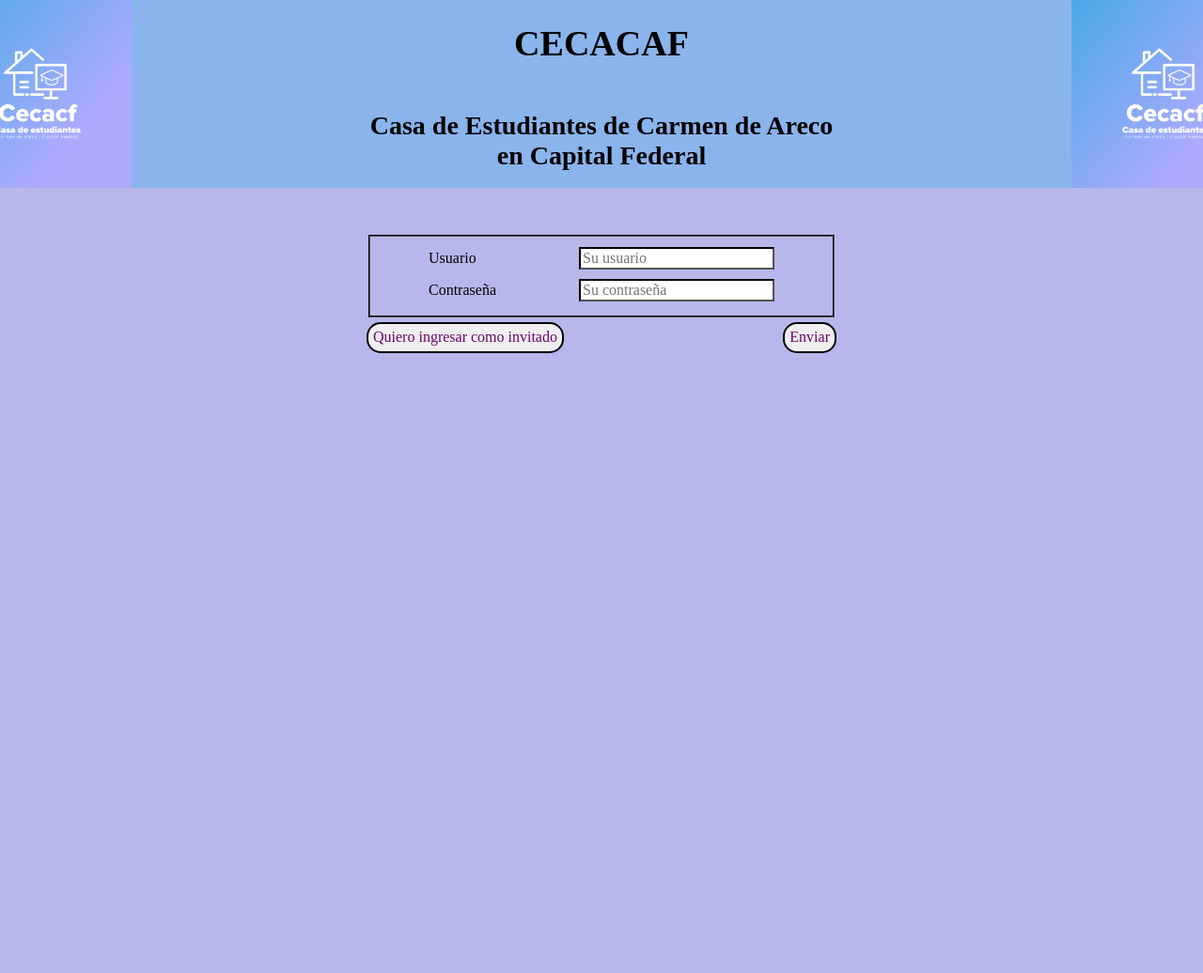
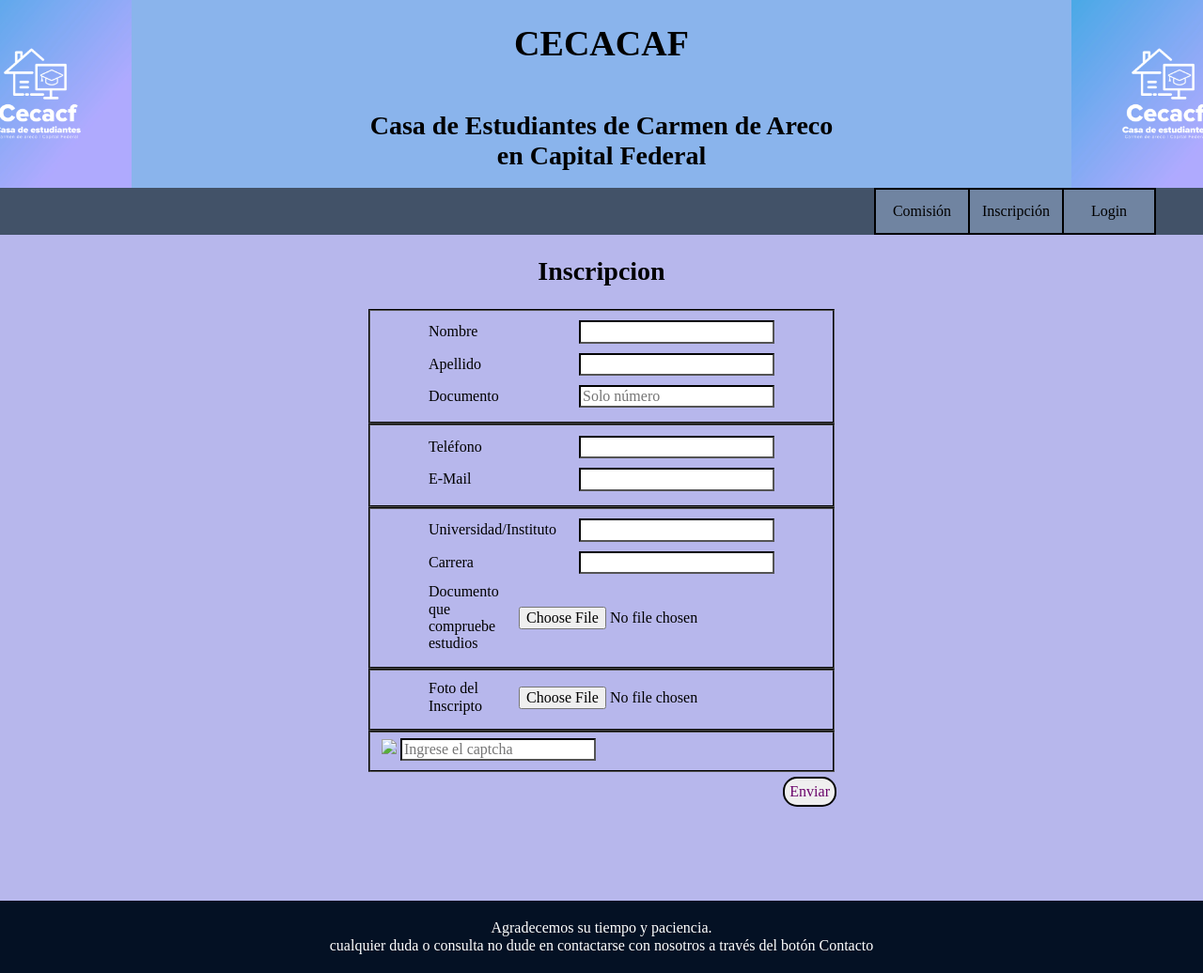
Before and after one commit to YoelIbarra/ProyectoAvanzadoIBARRA, a PHP site: page /index.php?ruta=invitado in a window 1280 px wide. Shown: the whole page at 94% size. Before the commit the page ends 376 px from the top, so only its background shows below. Run offline with PHP 8.4, Linux system fonts and the light colour scheme.

Commit message:
invitado update
Agregada la navegación de invitados

```diff
--- a/controladores/invitado.controlador.php
+++ b/controladores/invitado.controlador.php
@@ -0,0 +1,13 @@
+<?php
+
+Class ControladorInvitado {
+
+    public function getInvitado(){
+        include "vistas/inscripcion.php";
+    }
+
+    public function getComision(){
+        include "vistas/comision.php";
+    }
+
+}
--- a/controladores/usuario.controlador.php
+++ b/controladores/usuario.controlador.php
@@ -0,0 +1,9 @@
+<?php
+
+Class ControladorUsuario {
+
+    public function getUsuario(){
+        include "vistas/inicioUsuario.php";
+    }
+
+}
--- a/index.php
+++ b/index.php
@@ -8,9 +8,27 @@ require_once "controladores/usuario.controlador.php";
 
 
 $login = new ControladorLogin();
+$invitado = new ControladorInvitado();
 
 
+// Lógica
 
-// Metodos
+if(isset($_GET['ruta'])){
+    if(
+        $_GET['ruta'] == 'invitado'
+    ){
+        if(isset($_GET['comision'])){
+           $invitado -> getComision();
+        }else {
+            $invitado -> getInvitado();
+        }
+    }else{
+        // ERROR 404
+    }
+}else{
+    if(isset($_SESSION['usuario'])){
 
-$login -> getLogin();
+    }else{
+        $login -> getLogin();
+    }
+}
--- /dev/null
+++ b/vistas/inscripcion.php
@@ -0,0 +1,115 @@
+<?php
+    session_start();
+    if(isset($_SESSION['codigo_captcha'])){
+        session_destroy();
+        session_start();
+    }
+    $letras = array('a','b','c','d','e','f','g','h','i','j','k','l','m','n','o','p','q','r','s','t','u','v','w','x','y','z');
+        $mezcla1 = rand(0, 25);
+        $mezcla2 = rand(0, 25);
+        $mezcla3 = rand(0, 25);
+        $mezcla4 = rand(0, 25);
+        $numero = rand(0,9);
+
+        $_SESSION['codigo_captcha'] = $letras[$mezcla1] . $letras[$mezcla2] . $numero . $letras[$mezcla3] . $letras[$mezcla4];
+?>
+
+<!DOCTYPE html>
+<html lang="es">
+<head>
+    <?php include('configHead.php') ?>
+    <title>Inscripcion</title>
+</head>
+<body>
+    <?php include('header.php');include('navegacionInvitado.php') ?>
+
+    <section class="contenedor">
+    <h2>Inscripcion</h2>
+    <?php
+        if(isset($_GET['ok'])){
+    ?>
+            <div class="mensaje">
+                <h2 class="alerta">Inscripción enviada correctamente</h2>
+            </div>
+    <?php
+        }else if(isset($_GET['cap'])){
+
+    ?>
+            <div class="mensaje">
+                <h2 class="alerta">Error en Código Captcha</h2>
+            </div>
+    <?php
+        }else if(isset($_GET['dup'])){
+
+    ?>
+            <div class="mensaje">
+                <h2 class="alerta">Ese documento ya se encuentra inscripto</h2>
+            </div>
+    <?php
+        }
+    ?>
+    <div>
+
+        <form class="form" action="inscripcionSend.php" method="POST" enctype="multipart/form-data">
+            <fieldset class="form-fieldset">
+                <div class="form-item">
+                    <label for="nombre">Nombre</label>
+                    <input type="text" name="nombre" id="nombre maxlength="50" required>
+                </div>
+                <div class="form-item">
+                    <label for="apellido">Apellido</label>
+                    <input type="text" name="apellido" id="apellido" maxlength="50" required>
+                </div>
+                <div class="form-item">
+                    <label for="DNI">Documento</label>
+                    <input type="text" name="DNI" id="DNI" maxlength="8" pattern="[0-9]+" placeholder="Solo número" required>
+                </div>
+            </fieldset>
+            <fieldset class="form-fieldset">
+                <div class="form-item">
+                    <label for="tel">Teléfono</label>
+                    <input type="text" name="tel" id="tel" pattern="[0-9]+">
+                </div>
+                <div class="form-item">
+                    <label for="mail">E-Mail</label>
+                    <input type="email" name="mail" id="mail" required>
+                </div>
+
+            </fieldset>
+
+            <fieldset class="form-fieldset">
+                <div class="form-item">
+                    <label for="institucion">Universidad/Instituto</label>
+                    <input type="text" name="institucion" id="institucion" required>
+                </div>
+                <div class="form-item">
+                    <label for=carrera">Carrera</label>
+                    <input type="text" name="carrera" id="carrera"required>
+                </div>
+                <div class="form-item">
+                    <label for="archivo">Documento que compruebe estudios</label>
+                    <input type="file" name="archivo" id="archivo" required>
+                </div>
+            </fieldset>
+            <fieldset>
+                <div class="form-item">
+                    <label for="imagen">Foto del Inscripto</label>
+                    <input type="file" name="imagen" id="imagen" required>
+                </div>
+            </fieldset>
+            <fieldset class="">
+
+                <img src="captcha.php">
+                <input type="text" name="captcha" placeholder="Ingrese el captcha" required>
+            </fieldset>
+            <div class="form-boton">
+                <input class="boton" type="submit" value="Enviar">
+            </div>
+        </form>
+    </div>
+
+    </section>
+
+<?php include("footer.php"); ?>
+</body>
+</html>
--- /dev/null
+++ b/vistas/navegacionInvitado.php
@@ -0,0 +1,7 @@
+<nav class="navegacion-back">
+    <!--a class="navegacion-boton" href="contacto.php">Contacto</a>
+    <a class="navegacion-boton" href="comentario.php">Comentario</a!-->
+    <a class="navegacion-boton" href="index.php?ruta=invitado&&comision">Comisión</a>
+    <a class="navegacion-boton" href="index.php?ruta=invitado">Inscripción</a>
+    <a class="navegacion-boton" href="index.php">Login</a>
+</nav>
```
Also changed, not shown: vistas/comision.php (added, +72 -0 lines), vistas/comisionTraerDatos.php (added, +22 -0 lines).
